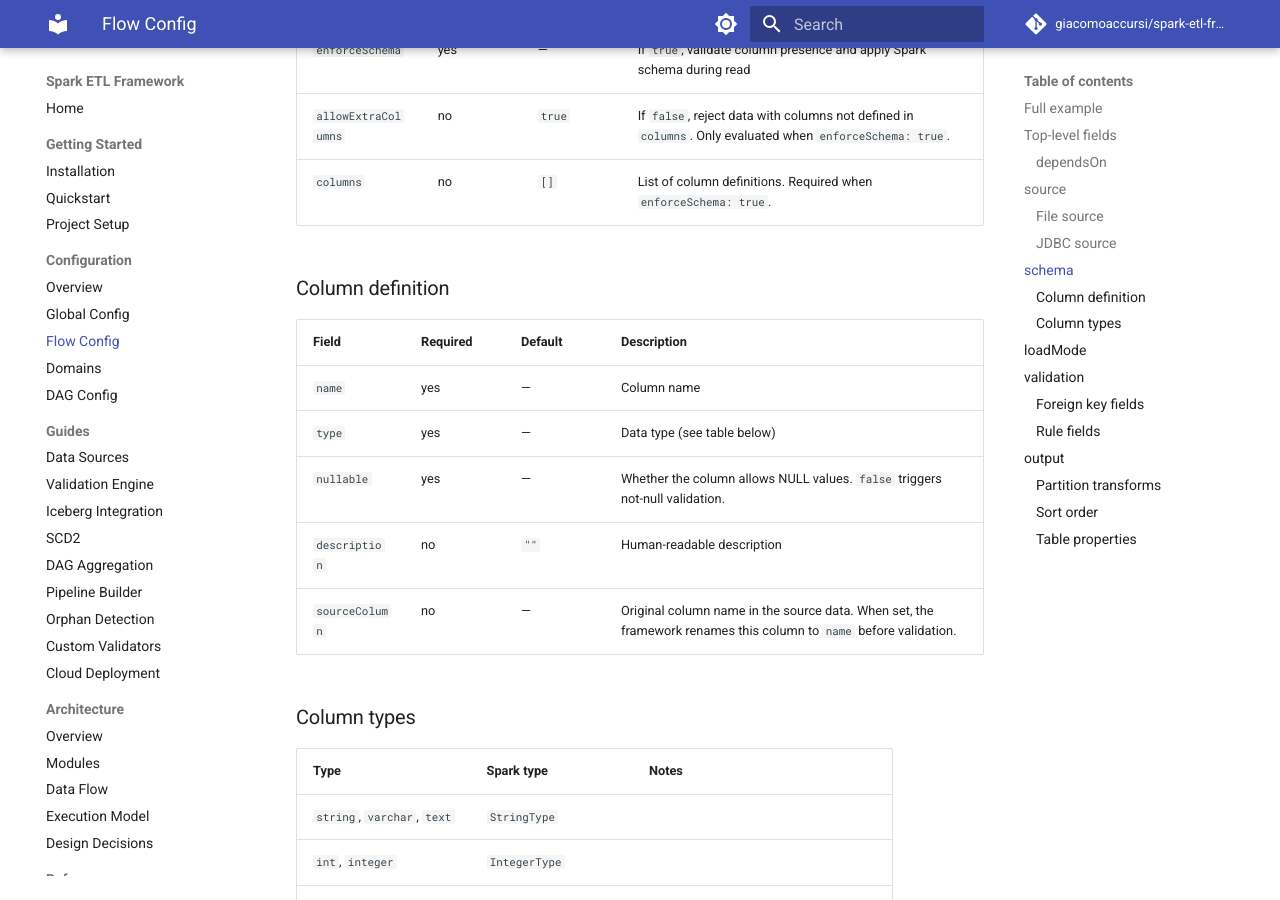
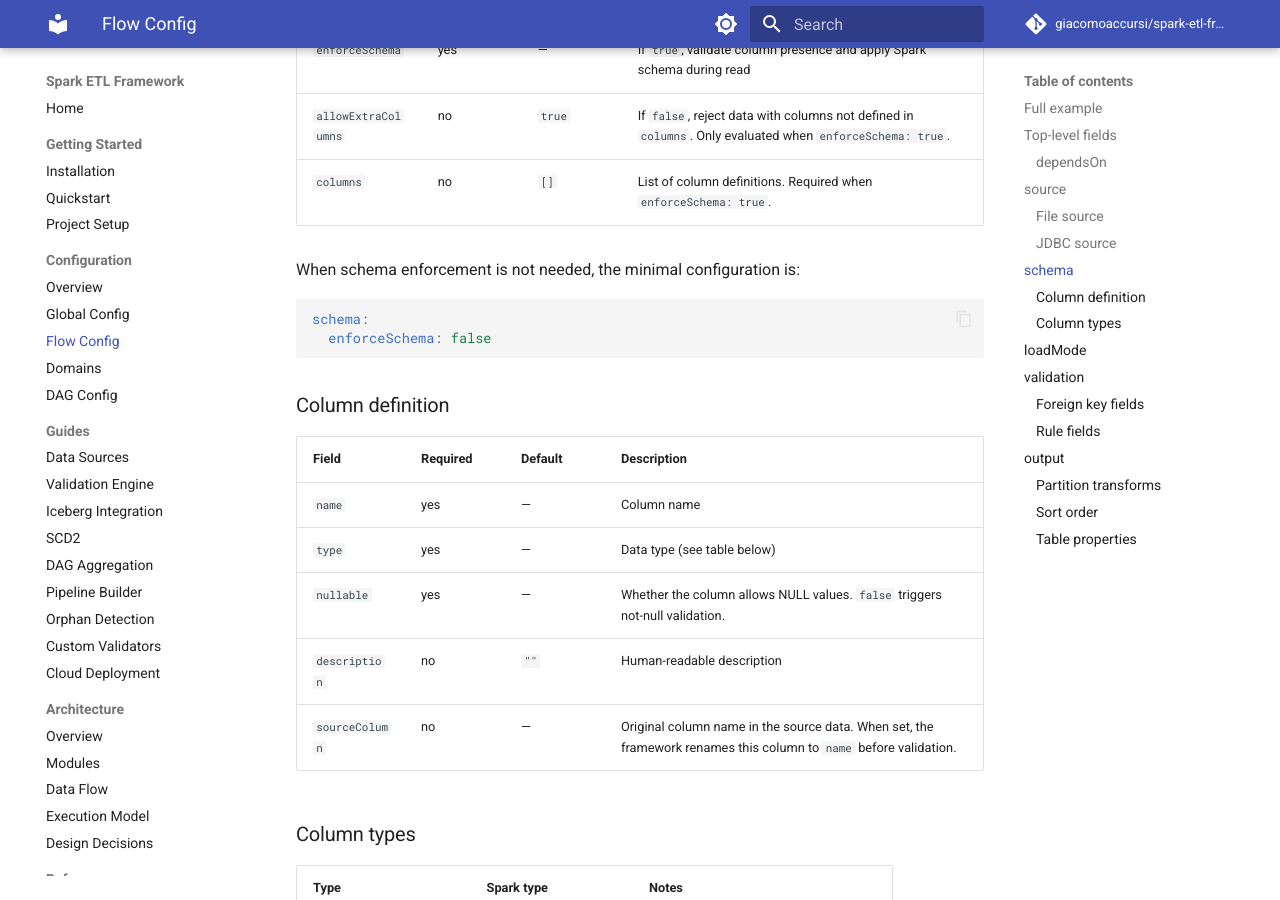
Before and after one commit to giacomoaccursi/Floe, an MkDocs documentation site: the page built from site-docs/configuration/flows.md, in a window 1280 px wide and 900 px high, scrolled down 3861 px. Built offline with MkDocs 1.6.1 and Material for MkDocs 9.7.7, drawn with Linux system fonts in a browser that asks for light colours; comment, search, counter and statistics services are not loaded.

Commit message:
docs: add minimal schema example in flows.md

````diff
--- a/site-docs/configuration/flows.md
+++ b/site-docs/configuration/flows.md
@@ -163,6 +163,13 @@ Defines the expected schema and controls enforcement during read.
 | `allowExtraColumns` | no | `true` | If `false`, reject data with columns not defined in `columns`. Only evaluated when `enforceSchema: true`. |
 | `columns` | no | `[]` | List of column definitions. Required when `enforceSchema: true`. |
 
+When schema enforcement is not needed, the minimal configuration is:
+
+```yaml
+schema:
+  enforceSchema: false
+```
+
 ### Column definition
 
 | Field | Required | Default | Description |
````
